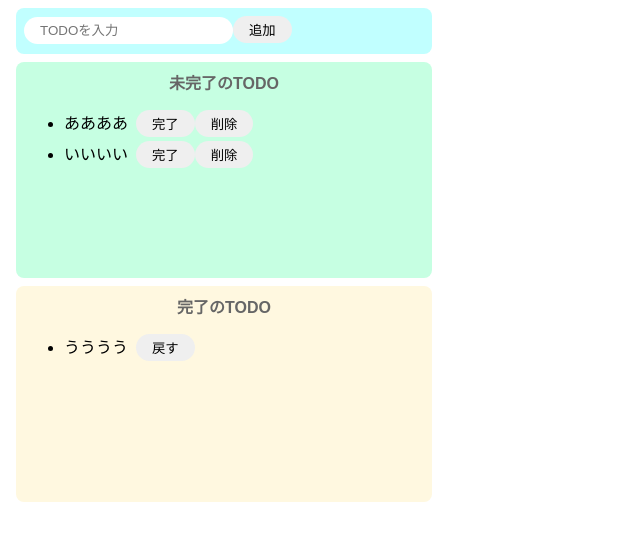
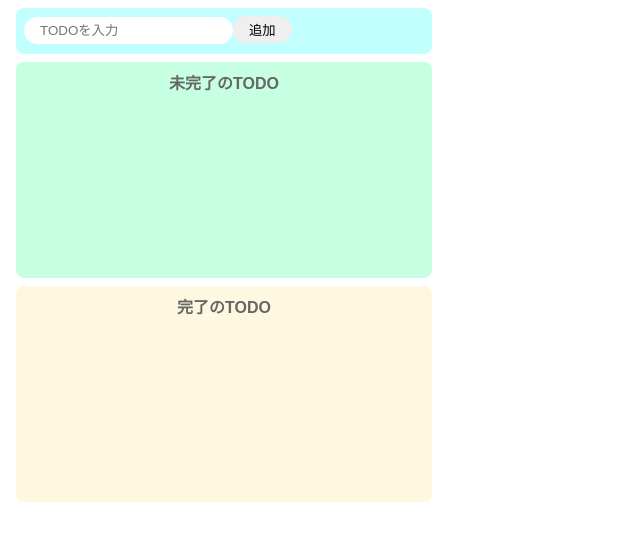
Before and after one commit to daichi1008/udemy-todo-app, a React (Create React App) app: page / in a window 1280 px wide. Shown: the top 540 px of the page, without its empty margins (0-640 px from the left). Built offline with nearby package versions, Linux system fonts and the light colour scheme.

Commit message:
完了と戻すボタンの実装

```diff
--- a/src/App.jsx
+++ b/src/App.jsx
@@ -3,23 +3,38 @@
 
 export const App =() => {
   const [  todoText, setTodoText] = useState('');
-  const [incompleteTodos,setincompleteTodos] = useState(['ああああ','いいいい'])
-  const[completeTodos, setcompleteTodos] = useState(["うううう"]);
+  const [incompleteTodos,setIncompleteTodos] = useState([])
+  const[completeTodos, setCompleteTodos] = useState([]);
 
   const onChangeTodoText = (event) => setTodoText(event.target.value)
 
   const onClickAdd =()=>{
     if(todoText === "") return;
     const newTodos = [...incompleteTodos, todoText];
-    setincompleteTodos(newTodos);
+    setIncompleteTodos(newTodos);
     setTodoText("");
   };
   const onClickDelete =(index) =>{
     const newTodos =[...incompleteTodos];
     newTodos.splice(index, 1);
-    setincompleteTodos(newTodos);
+    setIncompleteTodos(newTodos);
   };
+  const onClickComplete =(index) =>{
+    const newIncompleteTodos = [...incompleteTodos];
+    newIncompleteTodos.splice(index, 1);
 
+    const newCompleteTodos =[...completeTodos,incompleteTodos[index]];
+    setIncompleteTodos(newIncompleteTodos);
+    setCompleteTodos(newCompleteTodos);
+  }
+ const onClickBack = (index) =>{
+    const newComplteTodos = [...completeTodos];
+    newComplteTodos.splice(index, 1);
+
+    const newIncompleteTodos = [...incompleteTodos, completeTodos[index]]
+      setCompleteTodos(newComplteTodos);
+      setIncompleteTodos(newIncompleteTodos);
+  };
   return (
     <>
       <div className="input-area">
@@ -37,7 +52,7 @@
             return (
               <div key={todo} className="list-row">
                 <li>{todo}</li>
-                <button>完了</button>
+                <button onClick={()=> onClickComplete(index)}>完了</button>
                 <button onClick={() => onClickDelete(index)}>削除</button>
               </div>
             );
@@ -47,11 +62,11 @@
       <div className="complete-area ">
         <p className="title">完了のTODO</p>
         <ul>
-          {completeTodos.map((todo) => {
+          {completeTodos.map((todo, index) => {
             return (
               <div key={todo} className="list-row">
                 <li>{todo}</li>
-                <button>戻す</button>
+                <button onClick={()=> onClickBack(index)}>戻す</button>
               </div>
             );
           })}
```
